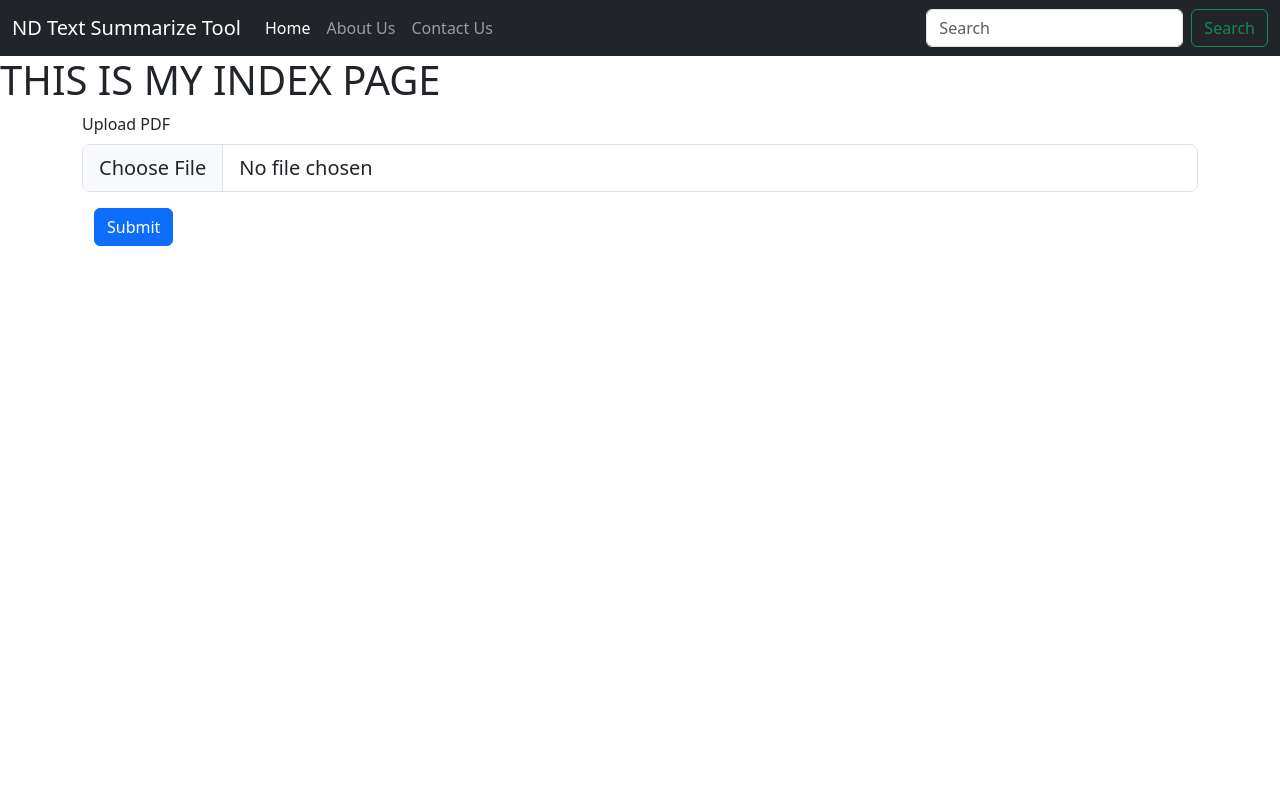
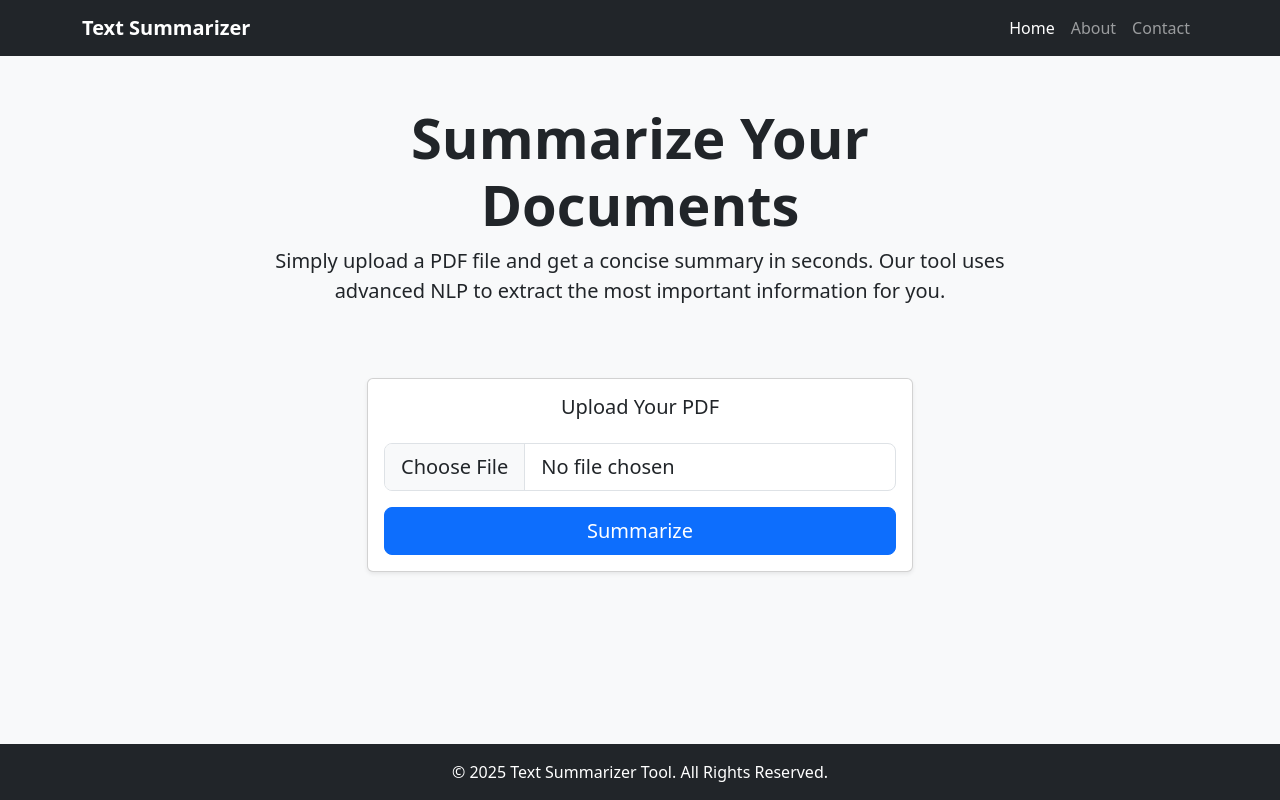
Before and after one commit to naitridoshi/Text-Summarization-Tool, a Django app: page / in a window 1280 px wide. Run offline with Django 4.2, Linux system fonts and the light colour scheme.

Commit message:
Update NLP Logic and templates. Also added requirements.txt

```diff
--- a/TextSummary/Home/views.py
+++ b/TextSummary/Home/views.py
@@ -1,14 +1,8 @@
-from django.shortcuts import render, HttpResponse
-import pandas as pd
-import numpy as np
+from django.shortcuts import render
 import fitz
 import spacy
-from spacy.lang.en.stop_words import STOP_WORDS
-from string import punctuation
-from nltk import word_tokenize
 from heapq import nlargest
 from django.core.files.storage import FileSystemStorage
-import io
 
 # Create your views here.
 
@@ -27,74 +21,49 @@ def contact(request):
 
 def summarize(request):
     if request.method == "POST":
-        # f = request.FILES['file']
         f = request.FILES['file']
         fs = FileSystemStorage()
-        filename, ext = str(f).split('.')
         file = fs.save(content=f, name=f.name)
-        fileurl = fs.url(file)
-        size = fs.size(file)
-        path = f"media\\{f.name}"
-        stopwords = list(STOP_WORDS)
+        path = fs.path(file)
+
+        # 1. Text Extraction
+        with fitz.open(path) as doc:
+            text = "".join(page.get_text() for page in doc)
+
+        # 2. NLP Processing with spaCy
         nlp = spacy.load('en_core_web_sm')
-        doc = fitz.open(path)
-        text = ""
-        for page in doc:
-            text += page.get_text()
         doc = nlp(text)
-        from string import punctuation
-        punctuation = punctuation + '’\n“”'
-        updated_list = []
+
+        # 3. Word Frequency Calculation
+        word_frequencies = {}
         for word in doc:
-            if word.text.lower() not in stopwords:
-                if word.text.lower() not in punctuation:
-                    updated_list.append(word)
+            if not word.is_stop and not word.is_punct:
+                if word.text.lower() not in word_frequencies:
+                    word_frequencies[word.text.lower()] = 1
+                else:
+                    word_frequencies[word.text.lower()] += 1
 
-        updated_text = ' '.join(str(l) for l in updated_list)
-        tokens = word_tokenize(updated_text)
-        word_frequency = {}
-        for word in tokens:
-            if word.lower() not in word_frequency.keys():
-                word_frequency[word.lower()] = 1
-            else:
-                word_frequency[word.lower()] += 1
-        max_frequency = max(word_frequency.values())
-        for word in word_frequency.keys():
-            word_frequency[word] = word_frequency[word]/max_frequency
-        sents = []
+        if not word_frequencies:
+             return render(request, 'result.html', {'result': "Could not generate summary from the document."})
+
+        max_frequency = max(word_frequencies.values())
+        for word in word_frequencies.keys():
+            word_frequencies[word] = word_frequencies[word] / max_frequency
+
+        # 4. Sentence Scoring
+        sentence_scores = {}
         for sent in doc.sents:
-            #     sent=remove_newline(sent.text)
-            sents.append(sent)
-        sent_frequency = {}
-        for sent in sents:
-            #     word=word_tokenize(sent)
-            for w in sent:
-                if w.text.lower() in word_frequency.keys():
-                    if sent not in sent_frequency.keys():
-                        sent_frequency[sent] = word_frequency[w.text.lower()]
+            for word in sent:
+                if word.text.lower() in word_frequencies:
+                    if sent not in sentence_scores:
+                        sentence_scores[sent] = word_frequencies[word.text.lower()]
                     else:
-                        sent_frequency[sent] += word_frequency[w.text.lower()]
-        # sum = 0
-        # maxi = 0
-        # mini = 0
-        # i = 0
-        # j = 0
-        # for sent in sents:
-        #     #     word= word_tokenize(sent)
-        #     #     i=len(word)
-        #     i = len(sent)
-        #     sum += len(sent)
-        #     maxi = max(i, j)
-        #     mini = min(i, j)
-        #     j = i
-        # mean = sum//len(sents)
-        # summary_length = (500//((maxi+mini)//2))
-        # summary_length = int(summary_length)
-        summary_length = int(len(sents)*0.4)
-        summary = nlargest(summary_length, sent_frequency,
-                           key=sent_frequency.get)
-        final_summary = []
-        for word in summary:
-            final_summary.append(word)
-        summary = ' '.join(str(l) for l in final_summary)
-        return render(request, 'result.html', {'result': summary})
+                        sentence_scores[sent] += word_frequencies[word.text.lower()]
+
+        # 5. Summarization
+        summary_length = int(len(list(doc.sents)) * 0.4)
+        summary_sentences = nlargest(summary_length, sentence_scores, key=sentence_scores.get)
+
+        final_summary = [sent.text for sent in summary_sentences]
+
+        return render(request, 'result.html', {'result_sentences': final_summary})
--- a/TextSummary/manage.py
+++ b/TextSummary/manage.py
@@ -2,11 +2,16 @@
 """Django's command-line utility for administrative tasks."""
 import os
 import sys
+import nltk
 
 
 def main():
     """Run administrative tasks."""
     os.environ.setdefault('DJANGO_SETTINGS_MODULE', 'TextSummary.settings')
+    try:
+        nltk.data.find('tokenizers/punkt')
+    except LookupError:
+        nltk.download('punkt')
     try:
         from django.core.management import execute_from_command_line
     except ImportError as exc:
--- a/TextSummary/templates/base.html
+++ b/TextSummary/templates/base.html
@@ -4,39 +4,63 @@
     <meta charset="UTF-8">
     <meta http-equiv="X-UA-Compatible" content="IE=edge">
     <meta name="viewport" content="width=device-width, initial-scale=1.0">
-    <title> {% block title %}{% endblock title %}  | ND Text Summarize Tool</title>
-    <link href="https://cdn.jsdelivr.net/npm/bootstrap@5.3.0-alpha3/dist/css/bootstrap.min.css" rel="stylesheet" integrity="sha384-KK94CHFLLe+nY2dmCWGMq91rCGa5gtU4mk92HdvYe+M/SXH301p5ILy+dN9+nJOZ" crossorigin="anonymous">
+    <title>{% block title %}{% endblock title %} | Text Summarizer</title>
+    <link href="https://cdn.jsdelivr.net/npm/bootstrap@5.3.2/dist/css/bootstrap.min.css" rel="stylesheet" integrity="sha384-T3c6CoIi6uLrA9TneNEoa7RxnatzjcDSCmG1MXxSR1GAsXEV/Dwwykc2MPK8M2HN" crossorigin="anonymous">
+    <style>
+        body {
+            display: flex;
+            flex-direction: column;
+            min-height: 100vh;
+            background-color: #f8f9fa;
+        }
+        main {
+            flex: 1;
+        }
+        .footer {
+            background-color: #343a40;
+            color: white;
+            padding: 20px 0;
+        }
+        .navbar-brand {
+            font-weight: bold;
+        }
+    </style>
 </head>
 <body>
     <nav class="navbar navbar-expand-lg navbar-dark bg-dark">
-        <div class="container-fluid">
-          <a class="navbar-brand" href="/">ND Text Summarize Tool</a>
+        <div class="container">
+            <a class="navbar-brand" href="/">Text Summarizer</a>
             <button class="navbar-toggler" type="button" data-bs-toggle="collapse" data-bs-target="#navbarSupportedContent" aria-controls="navbarSupportedContent" aria-expanded="false" aria-label="Toggle navigation">
                 <span class="navbar-toggler-icon"></span>
             </button>
             <div class="collapse navbar-collapse" id="navbarSupportedContent">
-            <ul class="navbar-nav me-auto mb-2 mb-lg-0">
+                <ul class="navbar-nav ms-auto mb-2 mb-lg-0">
                     <li class="nav-item">
-                <a class="nav-link active" aria-current="page" href="/">Home</a>
+                        <a class="nav-link {% if request.path == '/' %}active{% endif %}" href="/">Home</a>
                     </li>
                     <li class="nav-item">
-                <a class="nav-link" href="/about">About Us</a>
+                        <a class="nav-link {% if request.path == '/about' %}active{% endif %}" href="/about">About</a>
                     </li>
                     <li class="nav-item">
-                <a class="nav-link" href="/contact">Contact Us</a>
+                        <a class="nav-link {% if request.path == '/contact' %}active{% endif %}" href="/contact">Contact</a>
                     </li>
                 </ul>
-            <form class="d-flex" role="search">
-              <input class="form-control me-2" type="search" placeholder="Search" aria-label="Search">
-              <button class="btn btn-outline-success" type="submit">Search</button>
-            </form>
             </div>
         </div>
     </nav>
+
+    <main class="py-5">
+        <div class="container">
             {% block body %}{% endblock body %}
-    <script src="https://cdn.jsdelivr.net/npm/bootstrap@5.3.0-alpha3/dist/js/bootstrap.bundle.min.js" integrity="sha384-ENjdO4Dr2bkBIFxQpeoTz1HIcje39Wm4jDKdf19U8gI4ddQ3GYNS7NTKfAdVQSZe" crossorigin="anonymous"></script>
-    <script src="https://cdn.jsdelivr.net/npm/@popperjs/core@2.11.7/dist/umd/popper.min.js" integrity="sha384-zYPOMqeu1DAVkHiLqWBUTcbYfZ8osu1Nd6Z89ify25QV9guujx43ITvfi12/QExE" crossorigin="anonymous"></script>
-    <script src="https://cdn.jsdelivr.net/npm/bootstrap@5.3.0-alpha3/dist/js/bootstrap.min.js" integrity="sha384-Y4oOpwW3duJdCWv5ly8SCFYWqFDsfob/3GkgExXKV4idmbt98QcxXYs9UoXAB7BZ" crossorigin="anonymous"></script>
+        </div>
+    </main>
 
+    <footer class="footer mt-auto py-3 bg-dark">
+        <div class="container text-center">
+            <span class="text-white">© 2025 Text Summarizer Tool. All Rights Reserved.</span>
+        </div>
+    </footer>
+
+    <script src="https://cdn.jsdelivr.net/npm/bootstrap@5.3.2/dist/js/bootstrap.bundle.min.js" integrity="sha384-C6RzsynM9kWDrMNeT87bh95OGNyZPhcTNXj1NW7RuBCsyN/o0jlpcV8Qyq46cDfL" crossorigin="anonymous"></script>
 </body>
 </html>
--- a/TextSummary/templates/index.html
+++ b/TextSummary/templates/index.html
@@ -1,24 +1,29 @@
 {% extends 'base.html' %}
 {% block title %}Home{% endblock title %}
-{% block body %}<h1> THIS IS MY INDEX PAGE</h1>
+{% block body %}
+<div class="row justify-content-center">
+    <div class="col-lg-8 text-center">
+        <h1 class="display-4 fw-bold">Summarize Your Documents</h1>
+        <p class="lead mb-4">Simply upload a PDF file and get a concise summary in seconds. Our tool uses advanced NLP to extract the most important information for you.</p>
+    </div>
+</div>
 
-<div class="container">
-    <form class="row g-3 needs-validation" enctype="multipart/form-data" method="post" action="/summarize">
-        {% csrf_token %}
-        <div>
-            <label for="formFileLg" class="form-label">Upload PDF</label>
-            <input class="form-control form-control-lg" id="formFileLg" name="file" type="file" required>
-            <div class="invalid-feedback">
-                Please upload a file in .pdf format.
+<div class="row justify-content-center mt-5">
+    <div class="col-lg-6">
+        <div class="card shadow-sm">
+            <div class="card-body">
+                <h5 class="card-title text-center mb-4">Upload Your PDF</h5>
+                <form enctype="multipart/form-data" method="post" action="/summarize">
+                    {% csrf_token %}
+                    <div class="mb-3">
+                        <input class="form-control form-control-lg" id="formFileLg" name="file" type="file" accept=".pdf" required>
+                    </div>
+                    <div class="d-grid">
+                        <button class="btn btn-primary btn-lg" type="submit">Summarize</button>
+                    </div>
+                </form>
             </div>
         </div>
-
-        <div>
-            <div class="container">
-                <button class="btn btn-primary" type="submit" value="Submit">Submit</button>
-            </div>
-        </div>
-    </form>
+    </div>
 </div>
-
 {% endblock body %}
```
Also changed, not shown: TextSummary/templates/about.html (+16 -1 lines), TextSummary/templates/contact.html (+25 -1 lines), TextSummary/templates/result.html (+15 -14 lines), requirements.txt (added, +7 -0 lines), README.md, 1 other file. Lines whose indentation alone changed are shown as unchanged.
